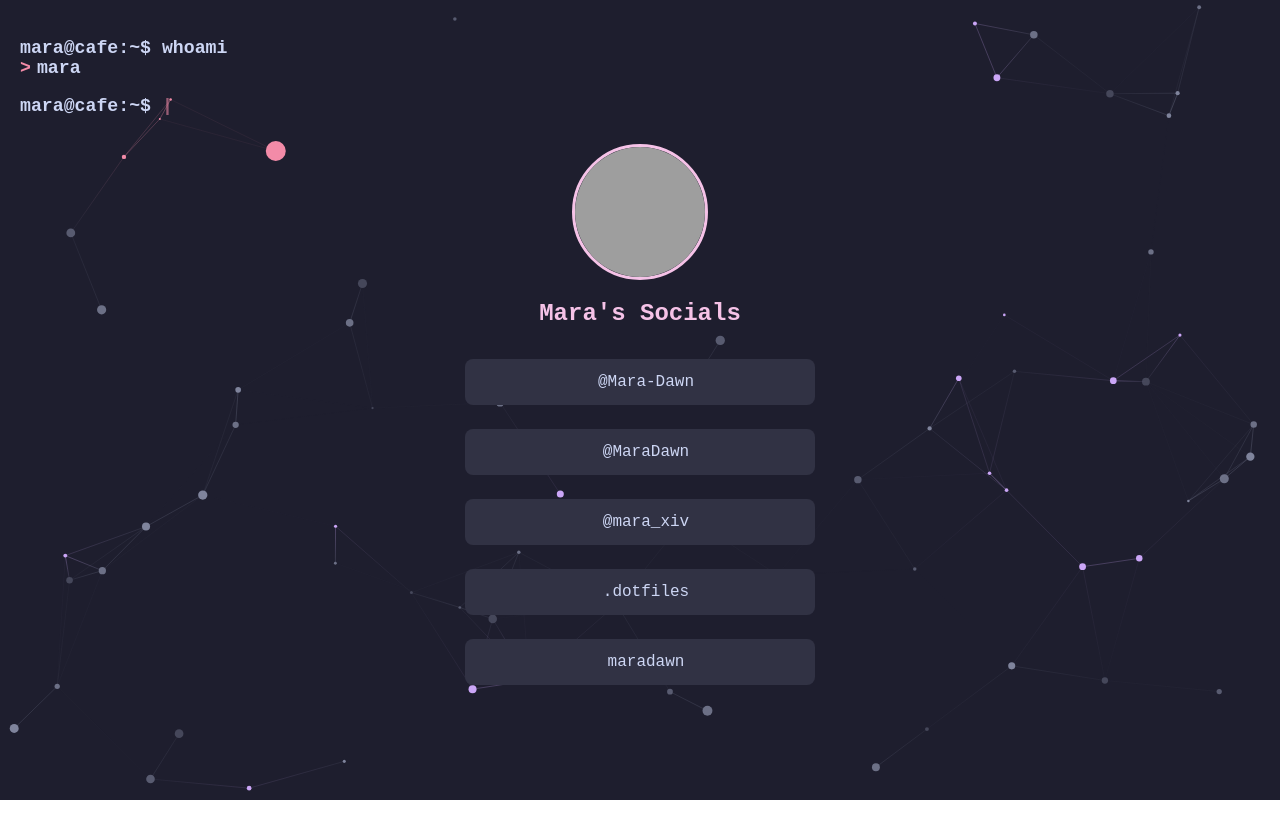
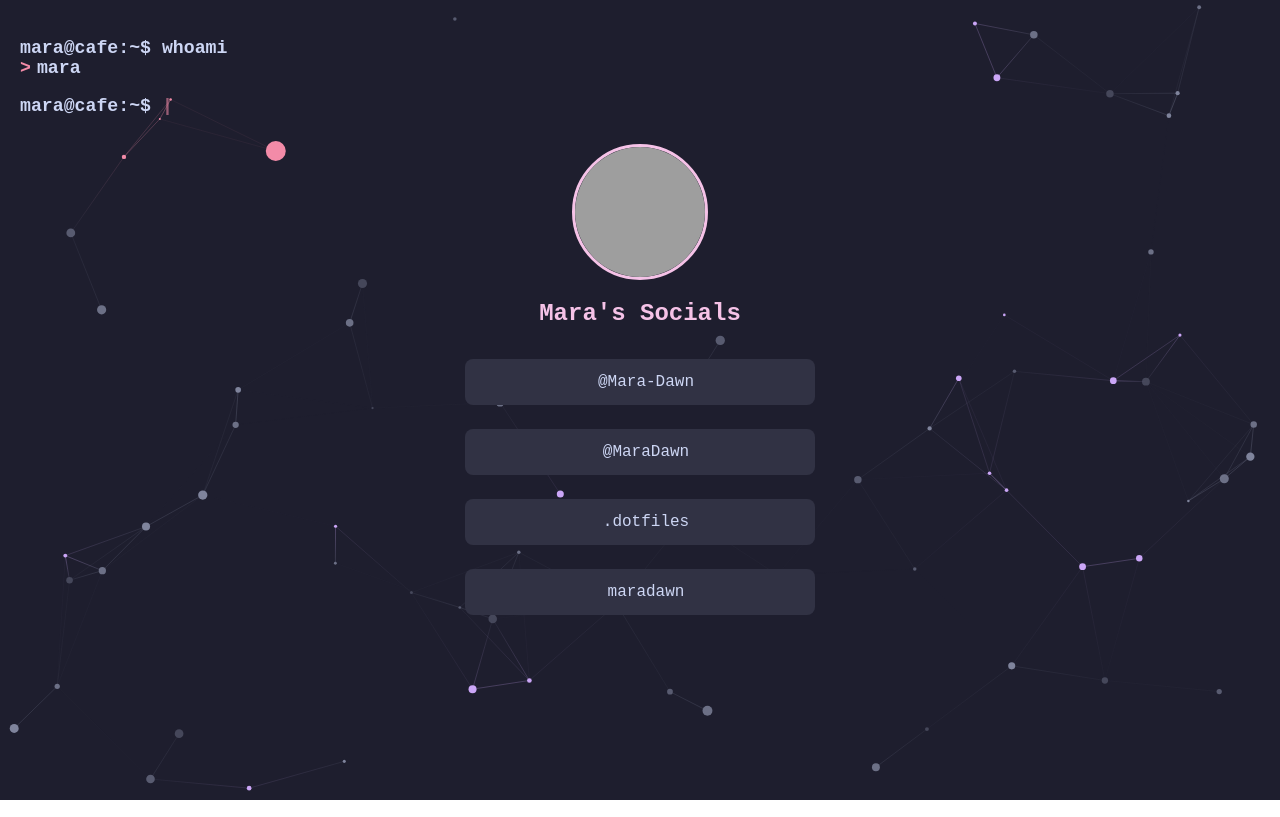
Before and after one commit to Mara-Dawn/mara-linktree, a Vue app: page / in a window 1280 px wide. Built offline with nearby package versions, Linux system fonts and the light colour scheme; grey boxes are pictures that could not be loaded; a web font is replaced by a local one.

Commit message:
fix: removed twitter link

```diff
--- a/src/App.vue
+++ b/src/App.vue
@@ -30,7 +30,6 @@ export default {
             links: [
                 { url: 'https://github.com/Mara-Dawn', icon: 'nf nf-dev-github', account: '@Mara-Dawn' },
                 { url: 'https://www.youtube.com/@MaraDawn', icon: 'nf nf-fa-youtube', account: '@MaraDawn' },
-                { url: 'https://www.twitter.com/mara_xiv', icon: 'nf nf-cod-twitter', account: '@mara_xiv' },
                 { url: 'https://github.com/Mara-Dawn/dotfiles', icon: 'nf nf-md-arch', account: '.dotfiles' },
             ],
         }
```
